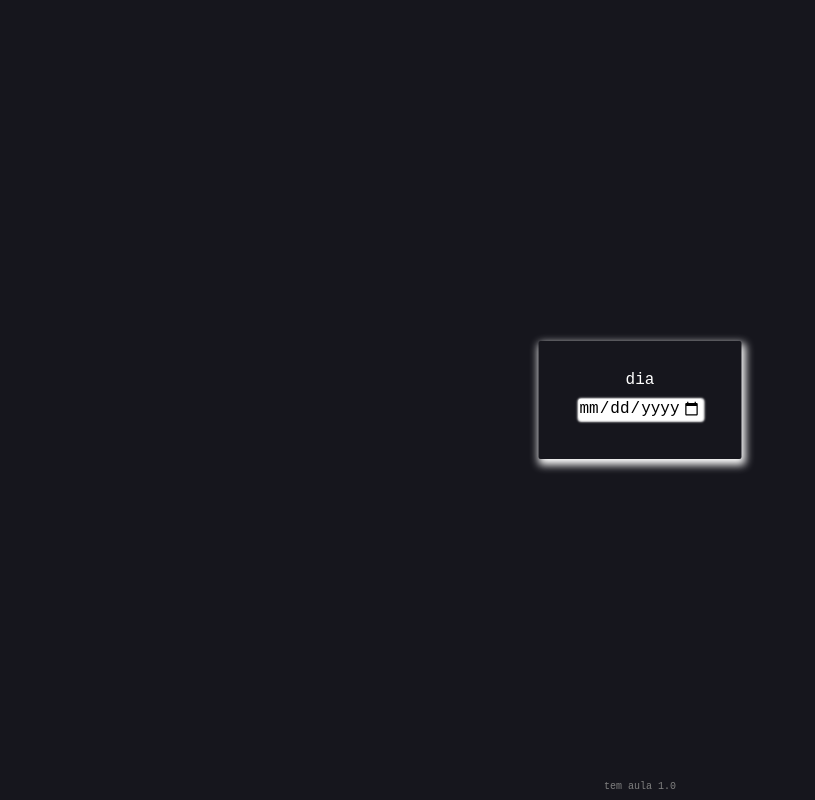
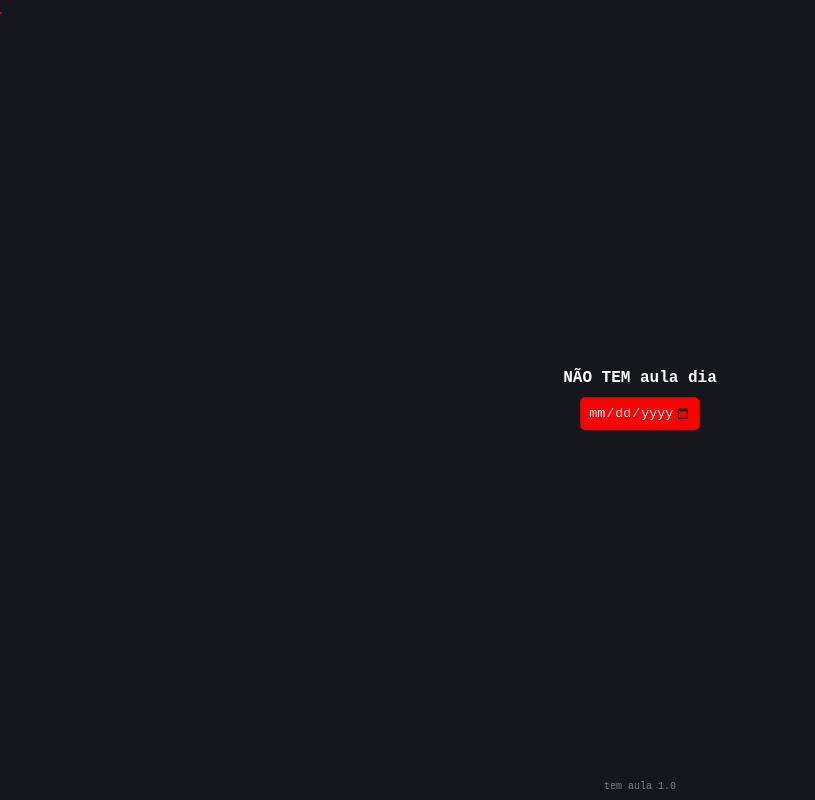
Before and after one commit to Paulo-HenriqueAP/etc, a plain HTML site: page saberDia_Curso/saberDia_Curso1.0.html in a window 1280 px wide. Shown: the whole page, without its empty margins (0-815 px from the left). Drawn offline with Linux system fonts and the light colour scheme.

Commit message:
<Layout melhorado/ etc

```diff
--- a/saberDia_Curso/saberDia_Curso1.0.html
+++ b/saberDia_Curso/saberDia_Curso1.0.html
@@ -34,18 +34,19 @@
             transform: translate(-50%, -50%);
             top: 50%;
             left: 50%;
-            box-shadow: 2px 4px 8px 2px white;
             padding: 30px;
             text-align: center;
+            width: max-content;
         }
 
         #date_selected {
-            margin: 10px;
-            box-shadow: 1px 1px 2px 2px white;
-            font-size: large;
-            width: max-content;
-            background-color: white;
-            color: black;
+            padding: 8px;
+            margin-top: 10px;
+            border: none;
+            border-radius: 5px;
+            background-color: #31313A;
+            color: white;
+            outline: none;
         }
 
         label {
@@ -69,19 +70,16 @@
 <body>
     <span id="titlee">tem aula 1.0</span>
     <div id="menu_date">
-        <label for="date_selected">dia</label>
-        <br>
+        <h1 id="result"></h1>
         <input id="date_selected" type="date" onchange="showResult()" min="2024-03-04" max="2026-03-04">
-        <br>
-        <span id="result"></span>
     </div>
     <div id="log"></div>
 </body>
 <script>
-    const colorChange = document.getElementById("date_selected")
-    let result = document.getElementById("result")
+    dateElem = document.getElementById("date_selected")
+    result = document.getElementById("result")
 
-    let indeed = [
+    const indeed = [
         "2024-03-04", "2024-03-06", "2024-03-08", "2024-03-12", "2024-03-14",
         "2024-03-18", "2024-03-20", "2024-03-22", "2024-03-26", "2024-03-28",
         "2024-04-01", "2024-04-03", "2024-04-05", "2024-04-09", "2024-04-11",
@@ -133,24 +131,26 @@
         "2026-02-06", "2026-02-10", "2026-02-12", "2026-02-18", "2026-02-20",
         "2026-02-24", "2026-02-26", "2026-03-02", "2026-03-04"
     ]
-
     function showResult() {
-        day = document.getElementById("date_selected").value
+        day = dateElem.value
 
         let createLog = document.createElement("li")
         createLog.textContent = (day.split("-").reverse().join("/"))
         document.getElementById("log").appendChild(createLog)
 
         if (indeed.includes(day)) {
-            result.textContent = "tem"
-            colorChange.style = "background-color: green; color:white;"
+            result.textContent = "TEM aula dia"
+            dateElem.style = "background-color: green; color:white;"
             createLog.style = "color: green;"
         } else {
-            result.textContent = "não tem"
-            colorChange.style = "background-color: red; color:white;"
+            result.textContent = "NÃO TEM aula dia"
+            dateElem.style = "background-color: red; color:white;"
             createLog.style = "color: red;"
         }
     }
+
+    dateElem.value = new Date().toLocaleDateString().split("/").reverse().join("-")
+    showResult()
 
 </script>
 
```
